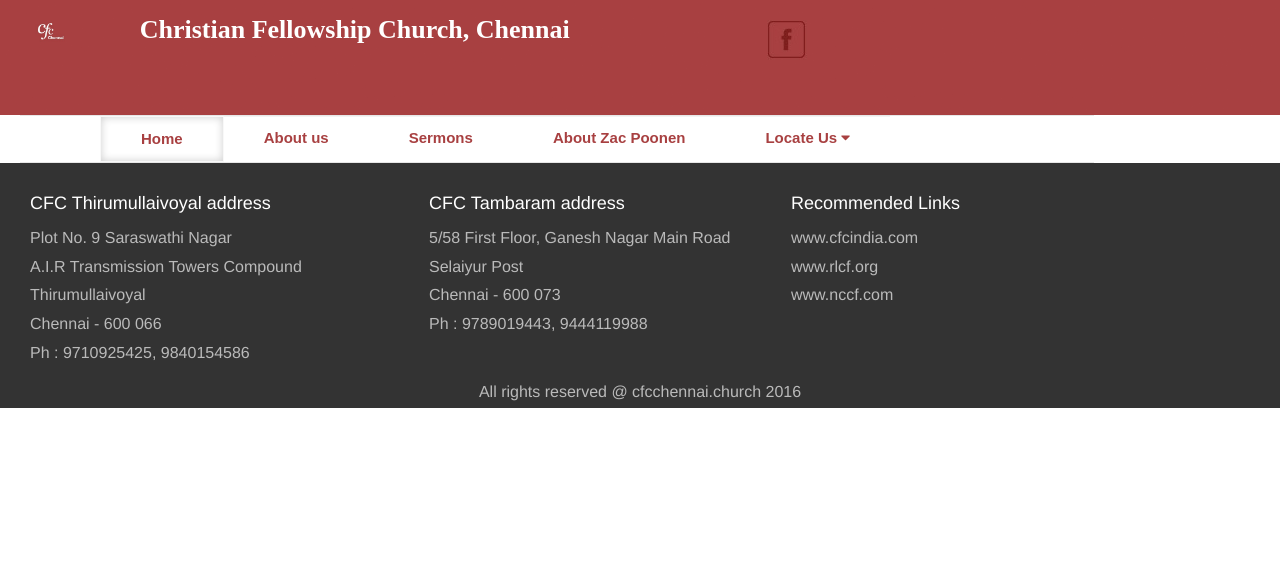
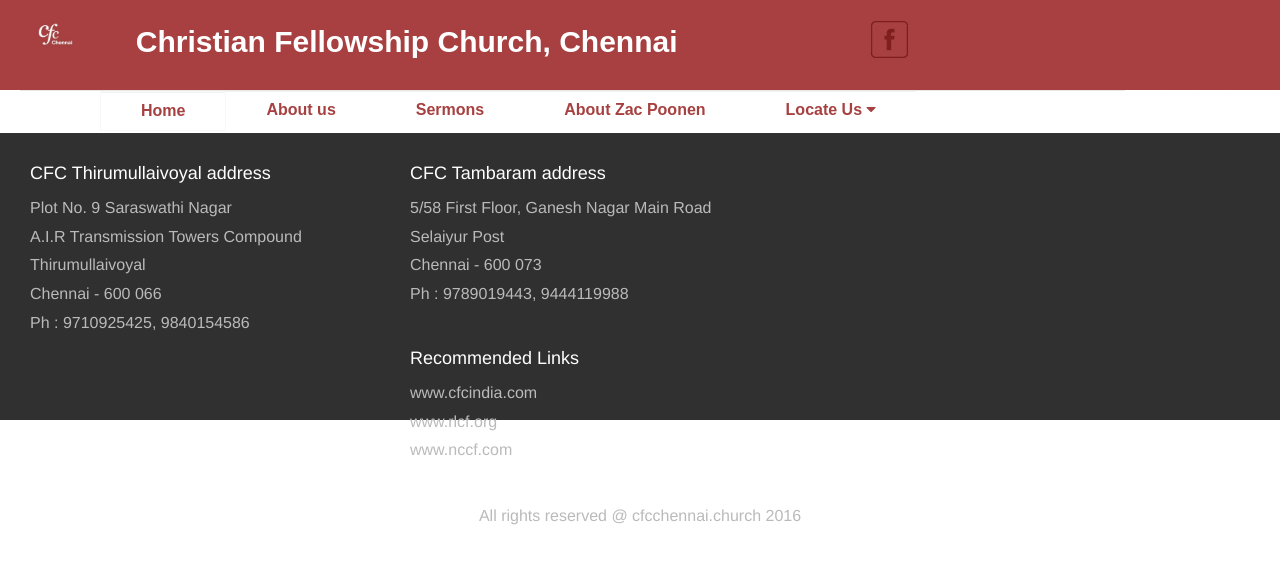
Before and after one commit to webttp/cfcchennai, a PHP site: page /cfccHome.html in a window 1280 px wide. Shown: the top 564 px of the page. Run offline with PHP 8.4, Linux system fonts and the light colour scheme; some libraries are stand-ins or nearby versions.

Commit message:
Update styles.css

```diff
--- a/css/styles.css
+++ b/css/styles.css
@@ -39,10 +43,10 @@ ul li{
   z-index: 50;
 }
 .menu-container {
-	background: url("../images/Chennai_Cfc_Header.png") repeat scroll 0% 0% #A84041;
+	background: url("../images/Chennai_Cfc_Header.png") repeat scroll 0% 0% #A74040;
 	width: 100%;
-	height: 115px;
-	/* background: #A84041; */
+	height: 90px;
+	/* background: #A74040; */
 }
 .cfcc-verse{
 	text-align: center;
@@ -51,10 +55,8 @@ ul li{
   float: left;
   width: 100%;
   color: #ffffff;
-  font-family: 'Bookman Old Style'!important;
-  font-size: 26px;
-  font-weight: bold;
-  margin: 15px 0 0 20px;
+  font: Bold 30px Arial Rounded MT Bold,Helvetica Rounded,Arial,sans-serif;
+  margin: 25px 0 0 20px;
   }
 .verse-text {
 	width: 100%;
@@ -112,7 +113,7 @@ ul li{
 	display: table;
 }
 .menu-nav-container {
-	height: 48px;
+	height: 43px;
 }
 #menu_items_bar ul,
 #menu_items_bar li,
@@ -125,12 +126,11 @@ ul li{
 }
 #menu_items_bar {
   position: relative;
-  height: 45px;
+  height: 42px !important;
   width: 120%;
   margin: 0px 5px 0;
   padding-left: 80px;
   border-top: 1px solid #e7e7e7;
-  border-bottom: 1px solid #e7e7e7;
 }
 #menu_items_bar ul {
   box-shadow: 0 0 2px 1px rgba(0, 0, 0, 0.15);
@@ -167,12 +167,11 @@ ul li{
   background: -o-linear-gradient(top, #ffffff 0%, #ffffff 100%);
   background: -ms-linear-gradient(top, #ffffff 0%, #ffffff 100%);
   background: linear-gradient(to bottom, #ffffff 0%, #ffffff 100%);
-  color: #A84041;
+  color: #A74040;
   display: inline-block;
-  font-family: Arial, Verdana, sans-serif;
-  font-size: 15px;
-  line-height: 44px;
-  padding: 0 40px;
+  font: Bold 16px Arial Rounded MT Bold,Helvetica Rounded,Arial,sans-serif;
+  line-height: 28px;
+  padding: 5px 40px;
   text-decoration: none;
 }
 #menu_items_bar ul {
@@ -279,24 +273,32 @@ ul li{
     left: 120px;
 }
 /* Main content stylings */
+.content-page-section{
+	min-height: 600px;
+}
+.content-page-section, .home-page-section
+{
+border-top: 1px solid #e7e7e7;
+}
 
 .image-slider-container{
 	width: 100% !important;
 }
 .content .field-items{
 	line-height: 1.5;
+	font: regular 16px Arial;
+	color: #4d4d4d;
 }
-.content .field-items .coming{
-	position: absolute;
-    top: 85px;
-    left: 175px;
-
+.field-item {
+	line-height: 1.6;
 }
 .body-container {
 	margin: 0 0 20px 5% !important;
 }
 .body-container h3 {
-	color: #A84041;
+	color: #A74040;
+	font: Bold 24px Arial;
+
 }
 .content-section{
 	border-right: 1px solid #83CFCB;
@@ -313,31 +315,113 @@ ul li{
 	border-bottom: 2px dotted #83CFCB;
 	margin-bottom: 20px;
 }
+.cfcc-meetings-place {
+	margin-bottom: 10px;
+}
+.thirumullai-cfc a {
+	color: #007e73;
+}
+.tambaram-cfc a {
+	color: #ab2a3c;
+}
 .cfcc-meetings-place a{
-	color: #A84046;
-	font-size: 18px;
+	font: Bold 18px Arial;
 }
 .cfcc-meetings-place a:hover {
 	text-decoration: none;
 	color: #83CFCB !important;
+	cursor: pointer;
 }
 .meeting-heading{
 	width: 100%;
+	font: bold 24px Arial;
+	color: #494949;
 }
-.cfcc-directions{
+.cfcc-timings{
+	font: normal 16px Arial;
+	color: #585d60;
+	margin-bottom: 10px;
+}
+.directions{
 	width: 180px;
 	height: 50px;
-	background: url("../images/cfcc_direction.jpg");
+	display: block;
 }
+.cfcc-thirumullai-directions{
+	background: url("../images/cfcc_thirumullai_direction.jpg");
+}
+.cfcc-tambaram-directions{
+  background: url("../images/cfcc_tambaram_direction.jpg");
+}
+
+
+@keyframes spinner {
+    to {transform: rotate(360deg);}
+}
+
+@-webkit-keyframes spinner {
+    to {-webkit-transform: rotate(360deg);}
+}
+
+.loading-spinner {
+    min-width: 24px;
+    min-height: 24px;
+}
+
+.loading-spinner:before {
+    content: 'Loading…';
+    position: absolute;
+    top: 50%;
+    left: 50%;
+    width: 16px;
+    height: 16px;
+    margin-top: -10px;
+    margin-left: -10px;
+}
+
+.loading-spinner:not(:required):before {
+    content: '';
+    border-radius: 50%;
+    border-top: 2px solid #03ade0;
+    border-right: 2px solid transparent;
+    animation: spinner .6s linear infinite;
+    -webkit-animation: spinner .6s linear infinite;
+}
+
+.spinner-container{
+	positionion: relative;
+	left: 25%;
+	top: 25%;
+}
+/* About brother page styles */
+figure.inner-image{
+    position: relative;
+    border: 1px solid #d5d5d5;
+    background: #fff;
+    padding: 5px;
+    display: inline-block;
+    margin: 10px !important;
+}
+
+/* sermons page stylings */
+  .sermons-table{
+    margin-top: 25%;
+  }
+ .sermons-header{
+    background: url("../images/Chennai_Cfc_Header.png") repeat scroll 0% 0% #A84041;
+    height: 30px;
+ }
+
 /* Footer Stylings */
 footer{
 	background: #333333;
 }
 .footer-container{
 	width: 100%;
-	background: #333333;
+	background: #303030;
 	min-height: 150px;
 	position: relative;
+	height: 215pt;
 	margin: 0 auto;
 	border-top: 1px solid #333333;
 	z-index: 3;
@@ -351,13 +435,11 @@ footer{
 	font-size: 16px;
 }
 .footer-section-1{
-	width: 35% !important;
 	margin-top: 10px;
 	line-height: 1.8;
 }
 .footer-section-2,.footer-section-3{
-	width: 30% !important;
-    margin: 10px 20px 0 0;
+	  margin: 10px 20px 0 0;
     line-height: 1.8;
 }
 .footer-section-3 a {
@@ -367,7 +449,7 @@ footer{
 }
 .cfcc-bottom-footer{
   min-height: 30px;
-  padding-top: 3px;
+  padding-top: 30px;
   width: 100%;
   text-align: center;
   color: #bababa;
@@ -380,7 +462,18 @@ footer{
 	.main-logo{
 	  margin-top: 0px !important;
     margin-left: 0px;
-    margin: 5px;
-    max-width: 51px !important;
+    margin: 0px;
+    max-width: 40px !important;
 	}
+	.content-section {
+   border-right: none;
+  }
+  .footer-container{
+     height: 350pt;
+  }
 }
+@media (min-width:992px){
+	.footer-area{
+     min-width: 1100px;
+}
+}
```
Also changed, not shown: other parts of css/styles.css (+26 -28 lines).
